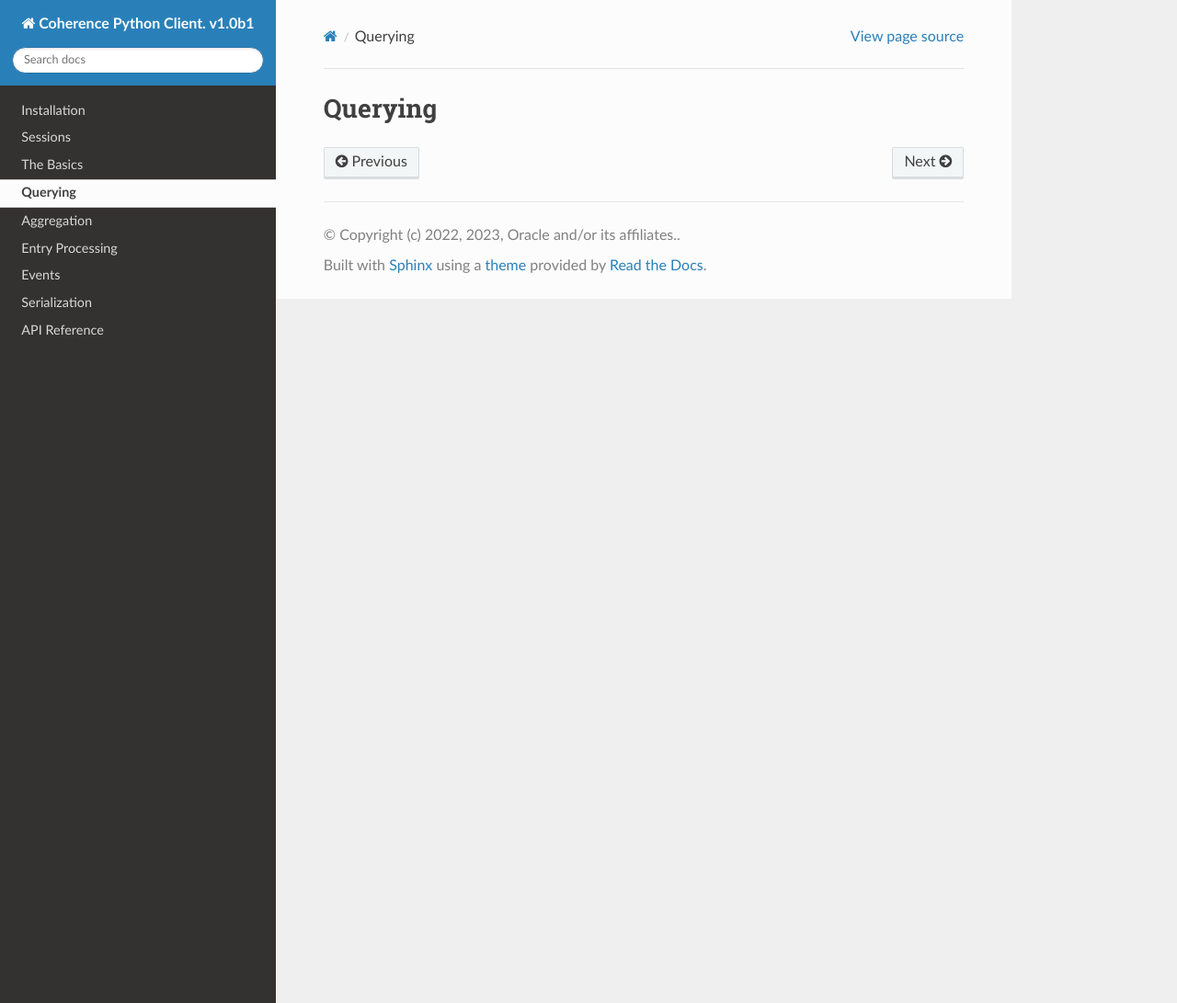
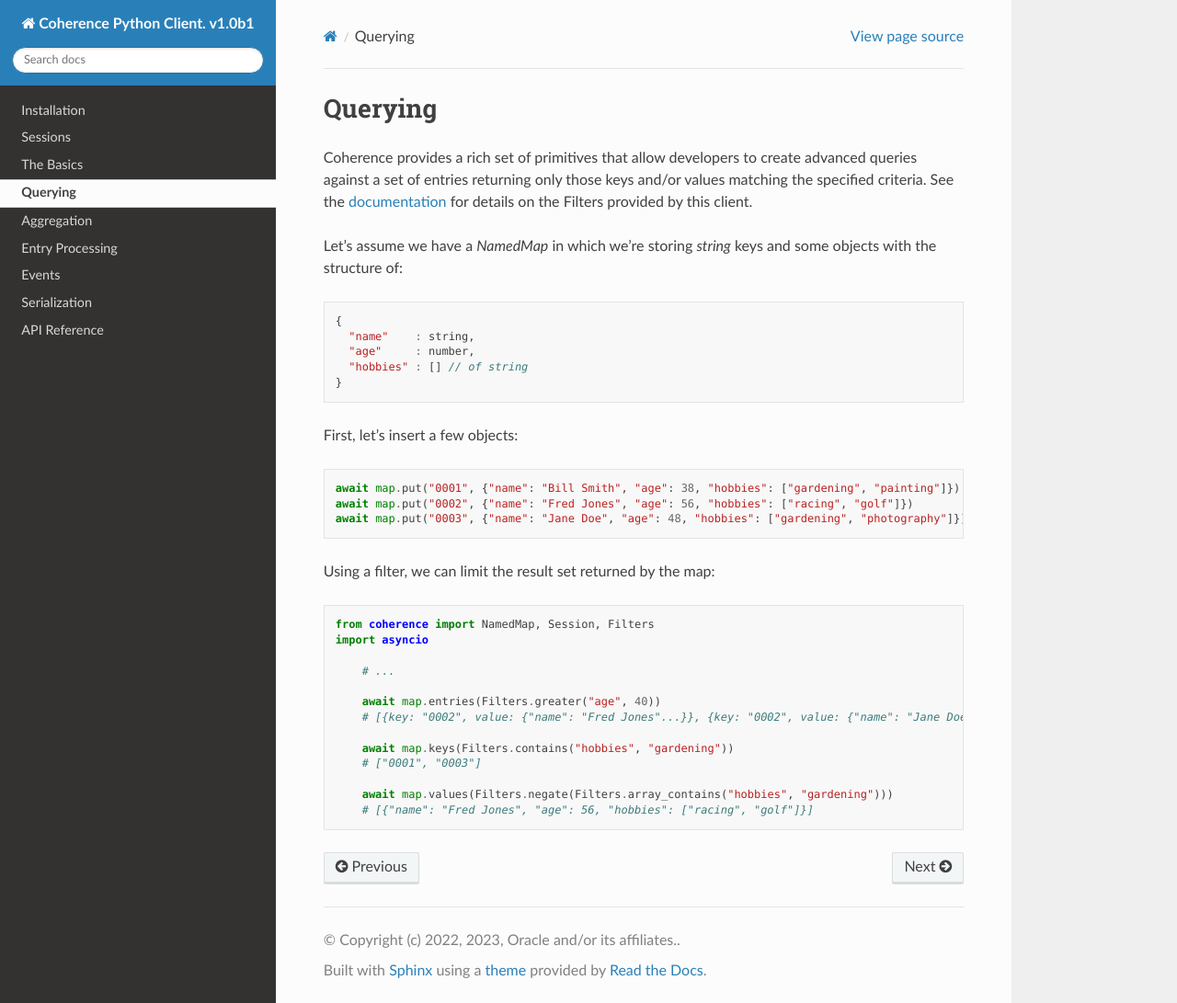
Before and after one commit to oracle/coherence-py-client, a Sphinx documentation site: the page built from docs/querying.rst, in a window 1280 px wide and 1091 px high. Shown: the whole window at 92% size. Built offline with Sphinx 7.4.7 and the Read the Docs theme 2.0.0, drawn with Linux system fonts in a browser that asks for light colours.

Commit message:
Added documentation for querying and aggregation (#8)
* Added documentation for Session

* Updated documentation for Session

* Added documentation for installation and basic operations

* Fix validation error

* Add documentation for querying and aggregation

```diff
--- a/docs/querying.rst
+++ b/docs/querying.rst
@@ -5,3 +5,44 @@
 
 Querying
 ========
+
+Coherence provides a rich set of primitives that allow developers to create advanced queries against
+a set of entries returning only those keys and/or values matching the specified criteria.
+See the `documentation <https://oracle.github.io/coherence/23.03/api/java/index.html>`_ for details
+on the Filters provided by this client.
+
+Let's assume we have a `NamedMap` in which we're storing `string` keys and some objects with the structure of:
+
+.. code-block:: javascript
+
+    {
+      "name"    : string,
+      "age"     : number,
+      "hobbies" : [] // of string
+    }
+
+First, let's insert a few objects:
+
+.. code-block:: python
+
+    await map.put("0001", {"name": "Bill Smith", "age": 38, "hobbies": ["gardening", "painting"]})
+    await map.put("0002", {"name": "Fred Jones", "age": 56, "hobbies": ["racing", "golf"]})
+    await map.put("0003", {"name": "Jane Doe", "age": 48, "hobbies": ["gardening", "photography"]})
+
+Using a filter, we can limit the result set returned by the map:
+
+.. code-block:: python
+
+    from coherence import NamedMap, Session, Filters
+    import asyncio
+
+        # ...
+
+        await map.entries(Filters.greater("age", 40))
+        # [{key: "0002", value: {"name": "Fred Jones"...}}, {key: "0002", value: {"name": "Jane Doe"...}}]
+
+        await map.keys(Filters.contains("hobbies", "gardening"))
+        # ["0001", "0003"]
+
+        await map.values(Filters.negate(Filters.array_contains("hobbies", "gardening")))
+        # [{"name": "Fred Jones", "age": 56, "hobbies": ["racing", "golf"]}]
```
Also changed, not shown: docs/aggregation.rst (+21 -0 lines).
